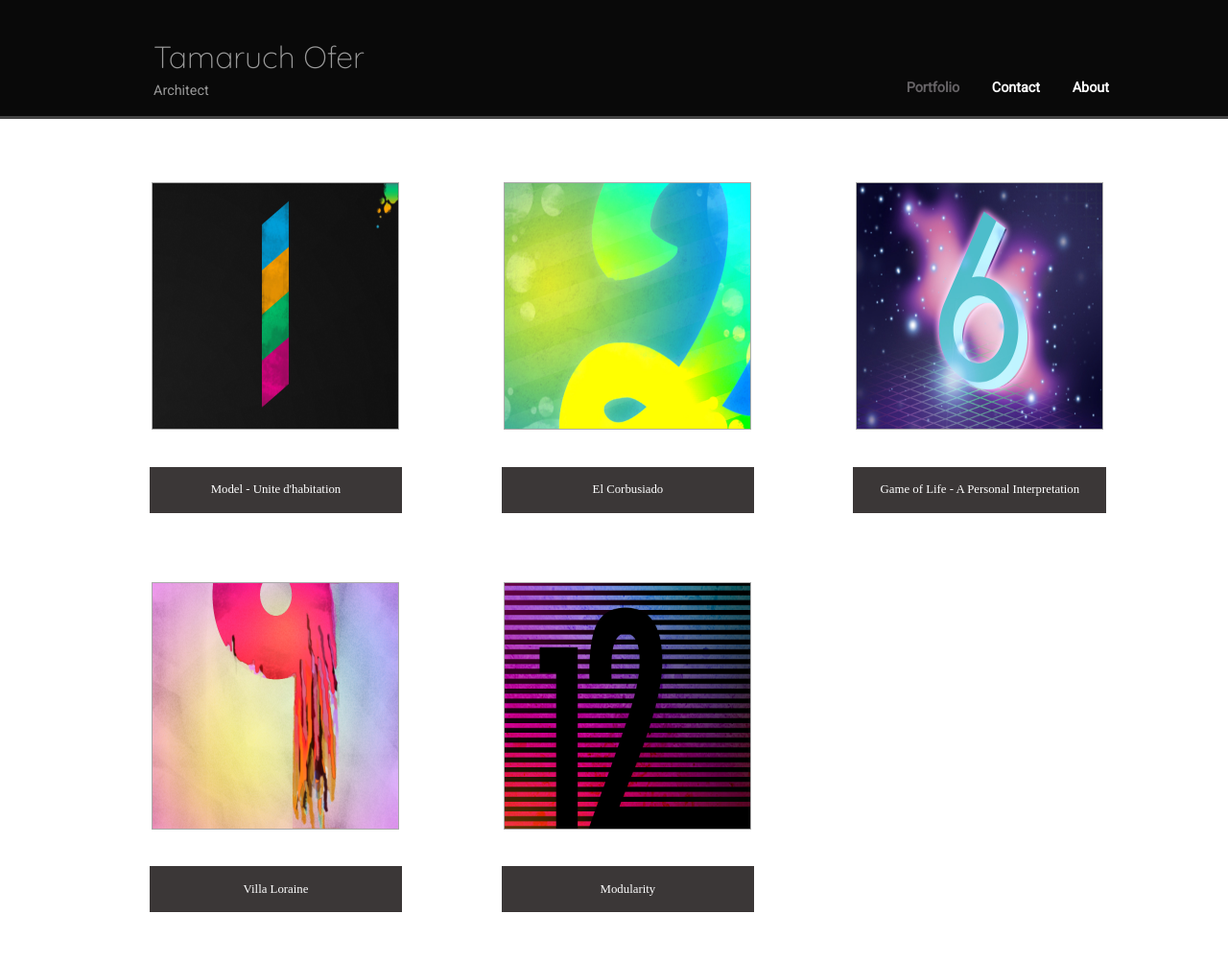
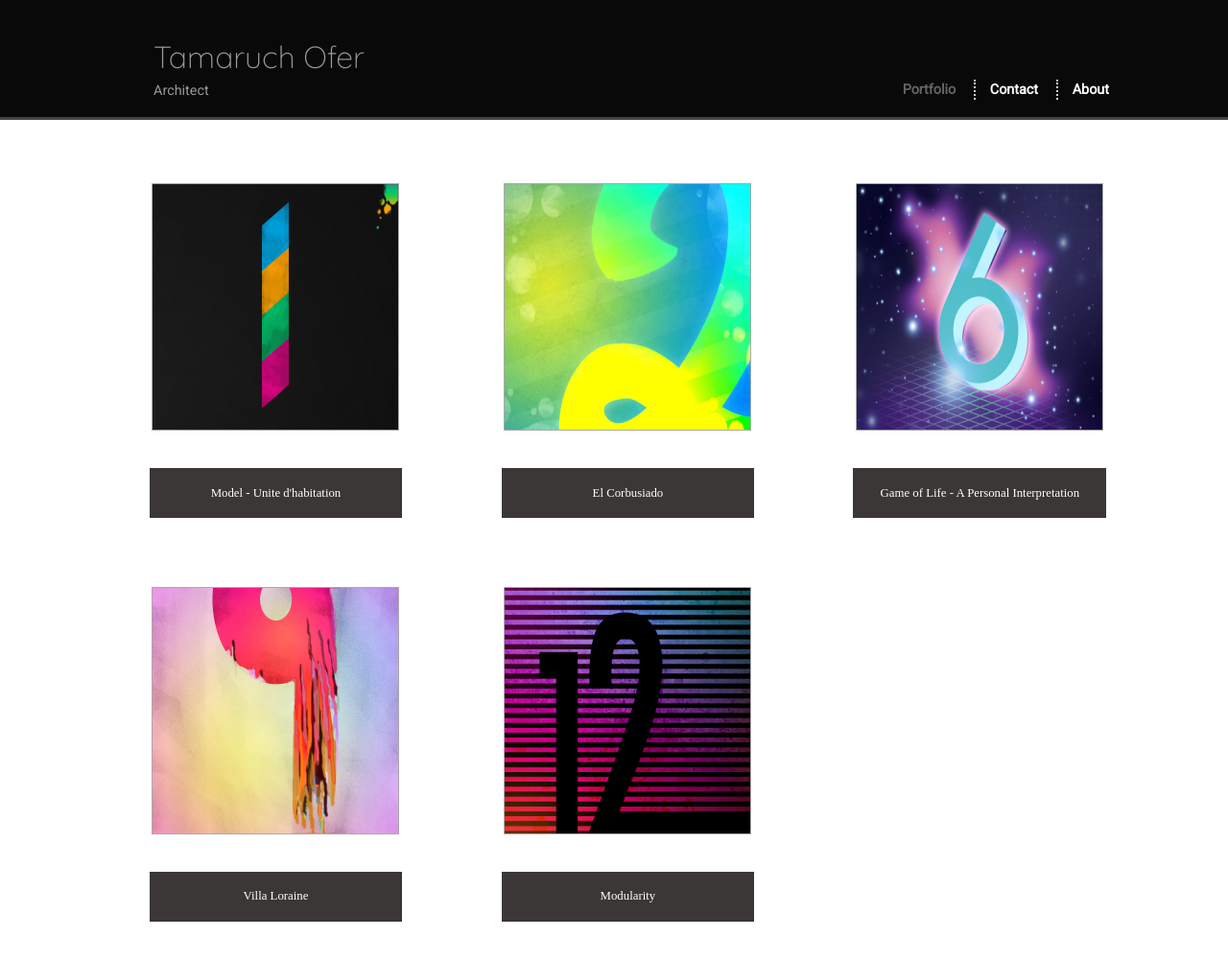
Before and after one commit to modainoam/tamar-web, a plain HTML site: page index.html in a window 1280 px wide. Shown: the top 1002 px of the page at 96% size. Drawn offline with Linux system fonts and the light colour scheme; a web font is replaced by a local one.

Commit message:
Add nav links border

```diff
--- a/css/main.css
+++ b/css/main.css
@@ -7,6 +7,7 @@ GENERAL
 
 html, body {
 	height: 100%;
+	line-height: 1.5;
 }
 
 #wrapper {
@@ -87,6 +88,11 @@ nav ul li {
 	padding: 0 5px 0px;
 	display: inline-block;
 	}
+
+/* Adds links separation */
+nav ul li:nth-child(n + 2){
+	border-left: lightgrey dotted 2px;
+}
 
 nav a {
 	font-weight: 700;
```
